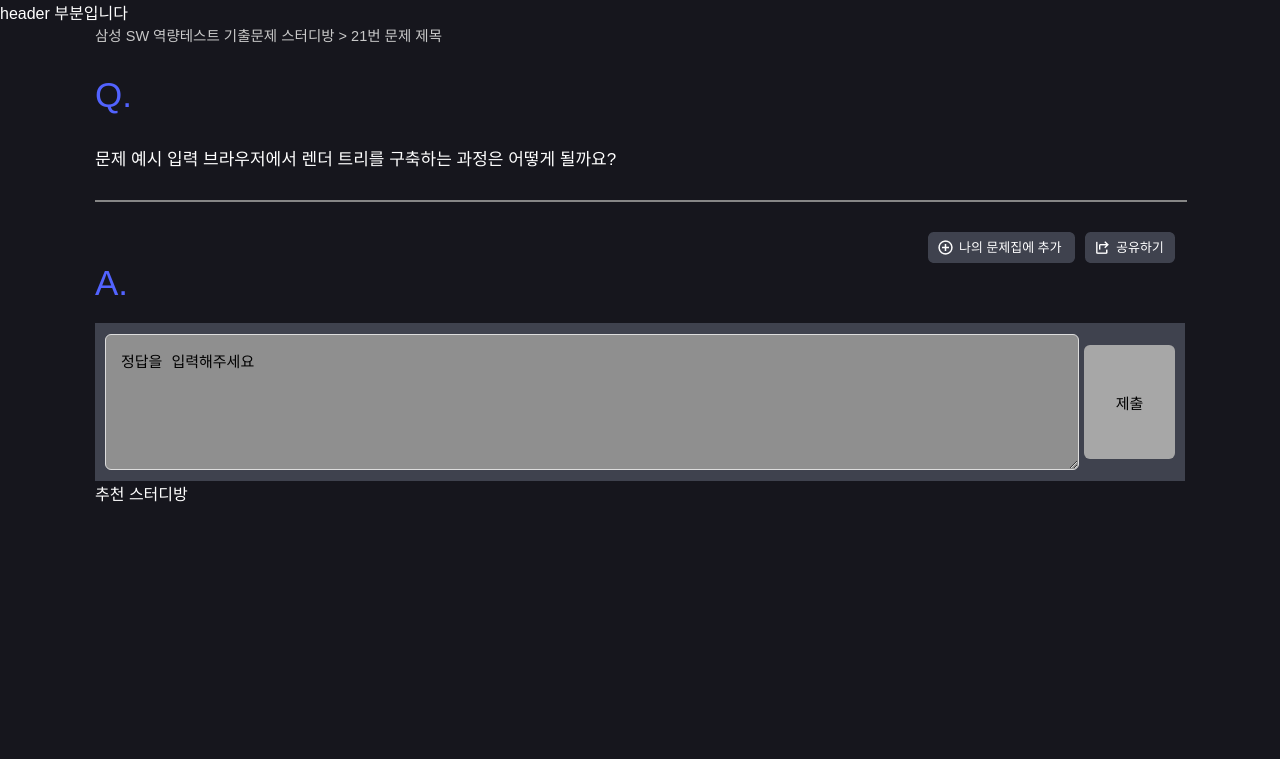
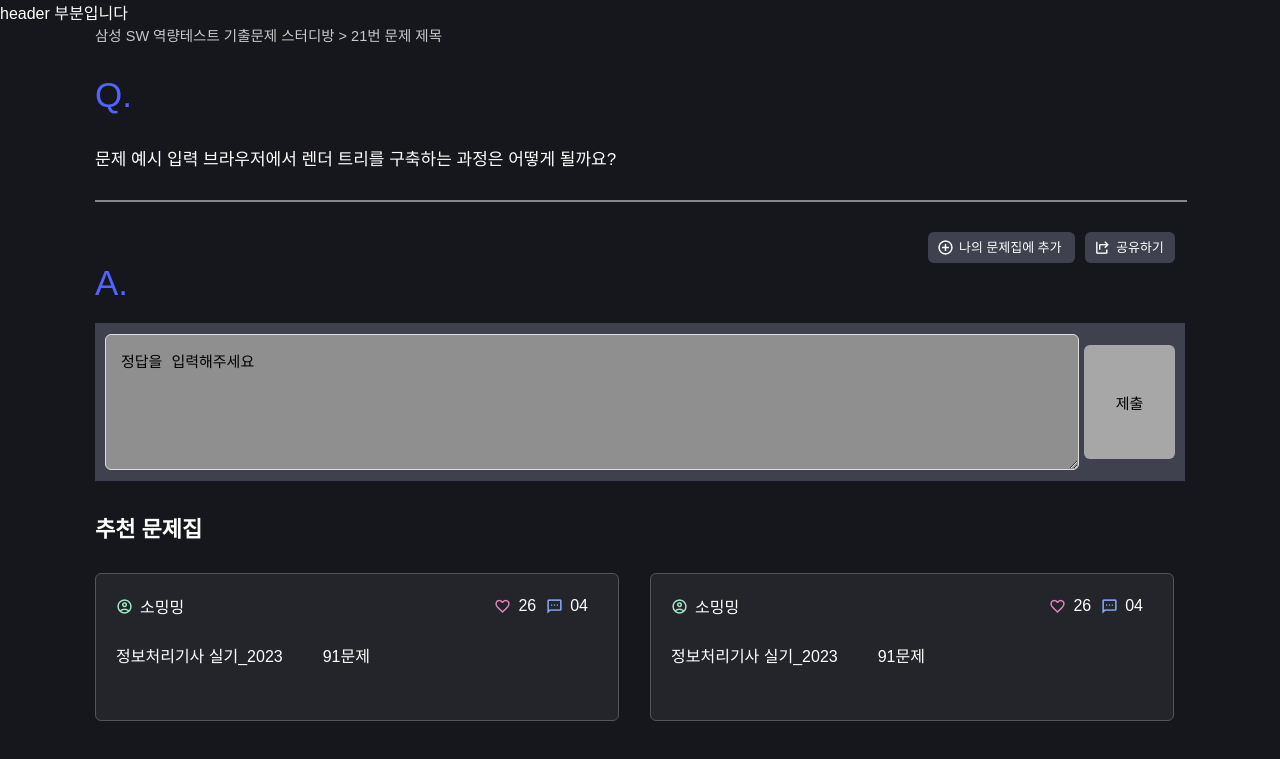
Before and after one commit to QuizUpWebProject/front, a React (Create React App) app: page /study/1/worklistid in a window 1280 px wide. Shown: the top 759 px of the page. Built offline with nearby package versions, Linux system fonts and the light colour scheme.

Commit message:
design: 추천 문제집 UI 구현 #17
- 추천 기능 개발 전이라 임시로 6개가 나오도록 구현했습니다

```diff
--- /dev/null
+++ b/src/components/studyroomWork/RecommendItem.jsx
@@ -0,0 +1,91 @@
+import styled from "styled-components";
+import UserIcon from "../../assets/people.png";
+import HeartIcon from "../../assets/heart.png";
+import ChatIcon from "../../assets/chat.png";
+import { useNavigate } from "react-router-dom";
+
+export default function RecommendItem() {
+  const navigate = useNavigate();
+  return (
+    <Wrapper onClick={() => navigate("/study/:studyroomid")}>
+      <Container>
+        <UserInfo>
+          <UserImage src={UserIcon} alt="user" />
+          <UserName>소밍밍</UserName>
+        </UserInfo>
+        <UserStats>
+          <Stat>
+            <UserImage src={HeartIcon} alt="heart" />
+            26
+          </Stat>
+          <Stat>
+            <UserImage src={ChatIcon} alt="chat" />
+            04
+          </Stat>
+        </UserStats>
+      </Container>
+      <ItemInfo>
+        <ItemText>정보처리기사 실기_2023</ItemText>
+        <ItemStat>91문제</ItemStat>
+      </ItemInfo>
+    </Wrapper>
+  );
+}
+
+const Wrapper = styled.div`
+  width: 482px;
+  height: 106px;
+  background-color: #24252b;
+  border: 1px solid #555555;
+  border-radius: 6px;
+  margin-bottom: 20px;
+  padding: 20px;
+`;
+
+const Container = styled.div`
+  display: flex;
+  justify-content: space-between;
+`;
+
+const UserInfo = styled.div`
+  display: flex;
+  align-items: center;
+`;
+
+const UserImage = styled.img`
+  margin-right: 7px;
+`;
+
+const UserName = styled.div`
+  magin-right: 10px;
+  font-size: 16px;
+`;
+
+const UserStats = styled.div`
+  display: flex;
+  align-items: center;
+`;
+
+const Stat = styled.div`
+  display: flex;
+  align-items: center;
+  margin-right: 10px;
+  font-size: 16px;
+`;
+
+const ItemInfo = styled.div`
+  display: flex;
+  align-items: center;
+  //justify-content: space-between;
+  margin-top: 25px;
+`;
+
+const ItemText = styled.div`
+  text-align: left;
+  margin-right: 30px;
+`;
+
+const ItemStat = styled.span`
+  text-align: center;
+  margin-left: 10px;
+`;
--- /dev/null
+++ b/src/components/studyroomWork/RecommendList.jsx
@@ -0,0 +1,35 @@
+import styled from "styled-components";
+import RecommendItem from "./RecommendItem";
+
+export default function RecommendList() {
+  const recommdItems = Array(6).fill(null); // 6개 추천 문제집
+  // 추천 기능을 구현 안해서 우선은 6개를 렌더링했음
+
+  return (
+    <Container>
+      <Title>추천 문제집</Title>
+      <ItemBox>
+        {recommdItems.map((_, index) => (
+          <RecommendItem key={index} />
+        ))}
+      </ItemBox>
+    </Container>
+  );
+}
+
+const Container = styled.div`
+  margin-top: 30px;
+`;
+
+const Title = styled.div`
+  font-size: 22px;
+  font-weight: 600;
+  margin-bottom: 30px;
+`;
+
+const ItemBox = styled.div`
+  display: grid;
+  grid-template-columns: repeat(2, 1fr);
+  grid-gap: 20px;
+  margin-bottom: 10px;
+`;
--- a/src/pages/StudyWork.jsx
+++ b/src/pages/StudyWork.jsx
@@ -1,6 +1,7 @@
 import styled from "styled-components";
 import PlusBtn from "../assets/Btn_plus.png";
 import ShareBtn from "../assets/Btn_share.png";
+import RecommendList from "../components/studyroomWork/RecommendList";
 
 const StudyWork = () => {
   return (
@@ -20,7 +21,7 @@ const StudyWork = () => {
         <ATextArea placeholder="정답을 입력해주세요" type="text-area" />
         <AButton>제출</AButton>
       </ABox>
-      <div>추천 스터디방</div>
+      <RecommendList />
     </Wrapper>
   );
 };
```
